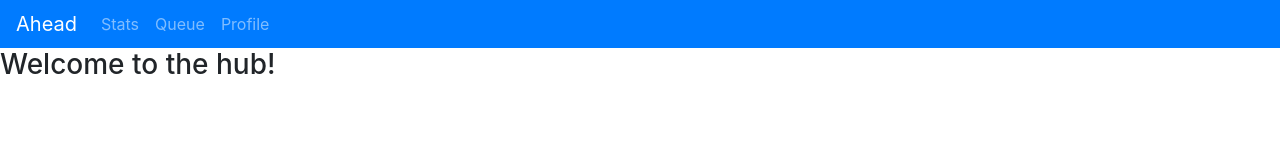
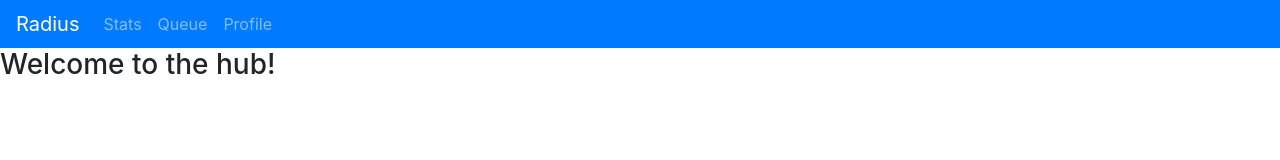
Before and after one commit to radius-queue/web, a React (Create React App) app: page /post-log-in/hub in a window 1280 px wide. Shown: the top 160 px of the page. Built offline with nearby package versions, Linux system fonts and the light colour scheme.

Commit message:
quick title change to hub

```diff
--- a/src/post-log-in/hub.tsx
+++ b/src/post-log-in/hub.tsx
@@ -21,7 +21,7 @@ export const Hub = () => {
   return (
     <div id="whole-hub">
       <Navbar bg="primary" variant="dark" id="hub-nav">
-        <Navbar.Brand>Ahead</Navbar.Brand>
+        <Navbar.Brand>Radius</Navbar.Brand>
         <Nav className="mr-auto">
           <Nav.Link as={Link} to={`${url}/stats`}>Stats</Nav.Link>
           <Nav.Link as={Link} to={`${url}/queue-view`}>Queue</Nav.Link>
```
